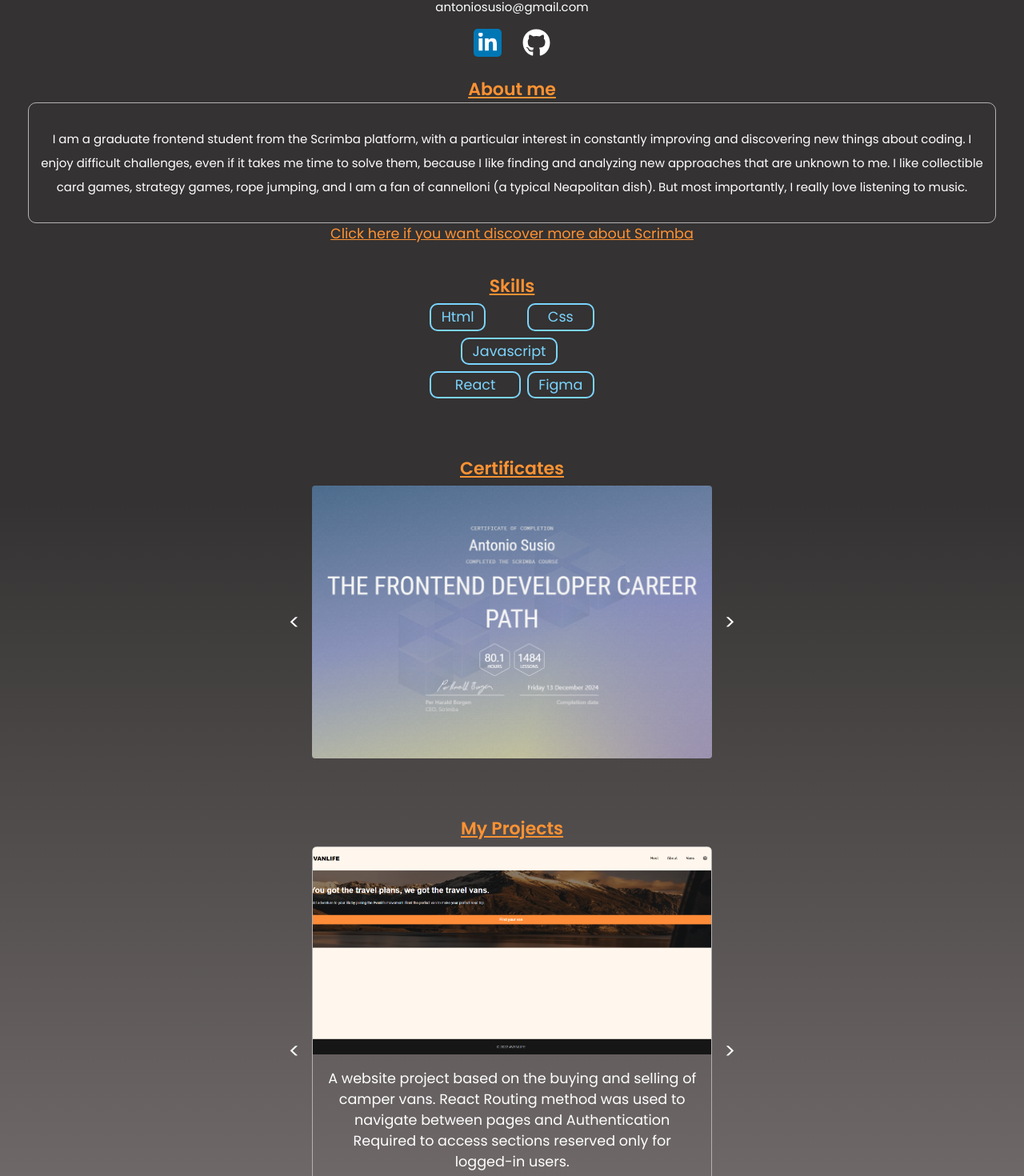
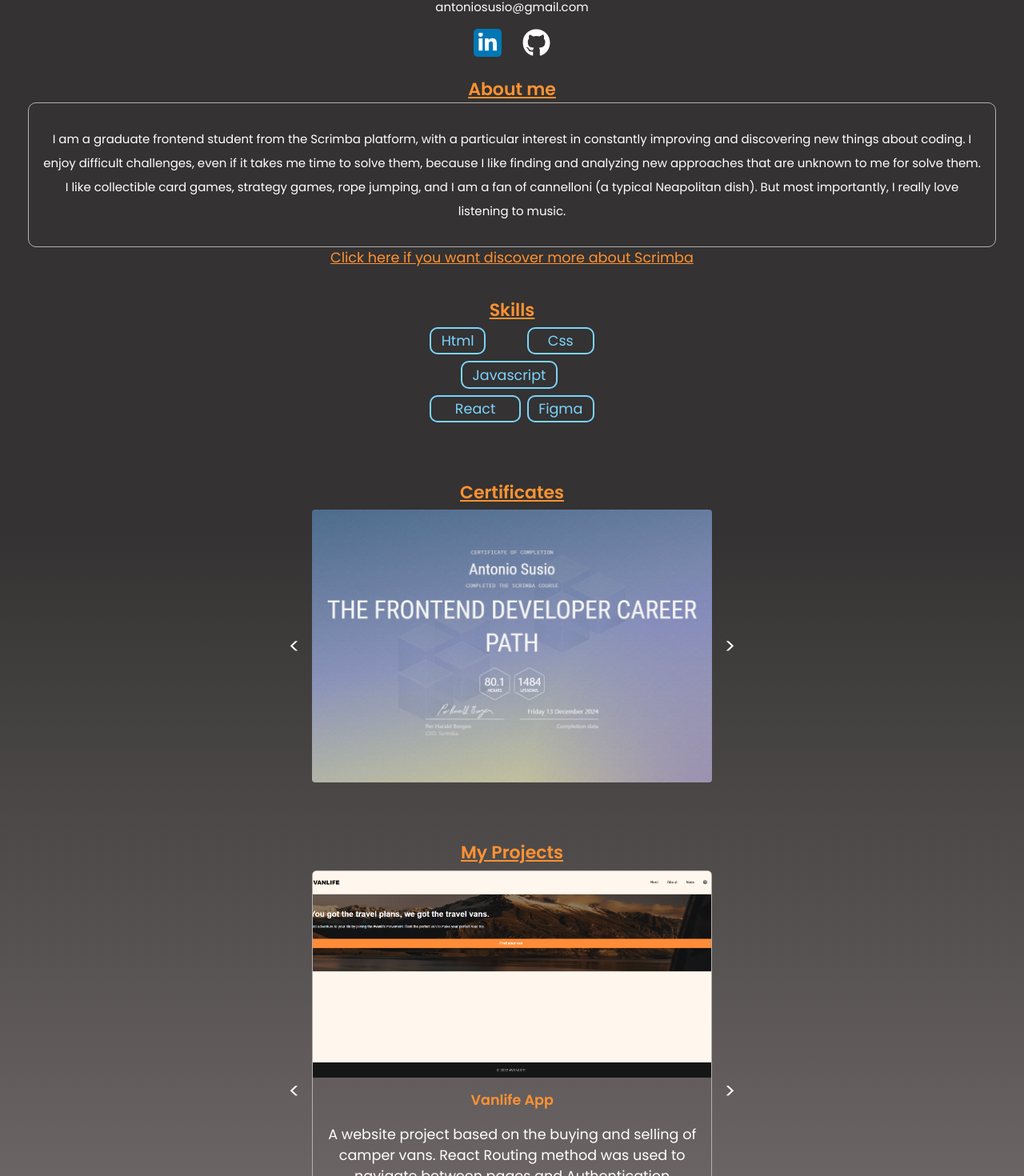
Before and after one commit to AntonioSusio/personal-portfolio, a React (Vite) app: page / in a window 1280 px wide. Shown: the part 495-1965 px from the top of the page at 80% size. Built offline with nearby package versions, Linux system fonts and the light colour scheme.

Commit message:
Finished translation and added projects names

```diff
--- a/components/Sections/About.jsx
+++ b/components/Sections/About.jsx
@@ -1,8 +1,12 @@
 import React from "react"
 import data from "../../data";
 import { FaLinkedinIn, FaGithub } from "react-icons/fa";
+import { useTranslation } from 'react-i18next';
 
 export default function About() {
+
+    const { t } = useTranslation();
+
     return (
         <section className="about-section">
                 <div className="card-container">
@@ -12,7 +16,7 @@ export default function About() {
 
                     <div className="contacts-container">
                         <h1 className="name">{data.fullName}</h1>
-                        <p className="contacts">Contacts</p>
+                        <p className="contacts">{t("CONTACTS")}</p>
                         <p className="email">{data.email}</p>
 
                         <div className="social-media-container">
@@ -35,12 +39,12 @@ export default function About() {
                 </div>
 
                 <section className="description-and-skill-section">
-                    <p className="description-section-header">About me</p>
+                    <p className="description-section-header">{t("ABOUT_ME")}</p>
                     <div className="description-container">
-                        <p className="description-text">{data.description}</p>
+                        <p className="description-text">{t("MY_DESC")}</p>
                     </div>
                     <a className="scrimba-link" href="https://scrimba.com" target="_blank">
-                        <p className="scrimba-link-text">Click here if you want discover more about Scrimba</p>
+                        <p className="scrimba-link-text">{t("SCRIMBA_LINK")}</p>
                     </a>
 
                     <section className="skills-section">
--- a/components/Sections/Certificates.jsx
+++ b/components/Sections/Certificates.jsx
@@ -1,12 +1,15 @@
 import React from "react";
 import certificatesData from "../../certificatesData";
 import Carousel from "../Carousel";
+import { useTranslation } from 'react-i18next';
 
 export default function Certificates() {
     const [certificates, setCertificates] = React.useState([]);
     const [slideIndex, setSlideIndex] = React.useState(0);
     const [isZoomed, setIsZoomed] = React.useState(false); // Overlay state
     const [imgSrc, setImgSrc] = React.useState(''); // Image zoom state
+
+    const { t } = useTranslation();
 
     React.useEffect(() => {
         function getCertificates() {
@@ -37,7 +40,7 @@ export default function Certificates() {
 
     return (
         <section className="certificates-section">
-            <h2 className="certificates-section-header">Certificates</h2>
+            <h2 className="certificates-section-header">{t("CERTIFICATES")}</h2>
             <Carousel
                 data={certificateEl}
                 slideIndex={slideIndex}
--- a/components/Sections/Projects.jsx
+++ b/components/Sections/Projects.jsx
@@ -1,12 +1,15 @@
 import React from "react";
 import projectsData from "../../projectsData"
 import Carousel from "../Carousel";
+import { useTranslation } from 'react-i18next';
 
 export default function Projects() {
     const [projects, setProjects] = React.useState([]);
     const [slideIndex, setSlideIndex] = React.useState(0);
     const [isZoomed, setIsZoomed] = React.useState(false); // Overlay state
     const [imgSrc, setImgSrc] = React.useState(''); // Image zoom state
+
+    const { t } = useTranslation();
 
     React.useEffect(() => {
             function getProjects() {
@@ -39,18 +42,21 @@ export default function Projects() {
                         onClick={() => openOverlay(`${project.imagePath}`)}
                     />
                 </div>
+
+                <h2 className="project-name">{project.projectName}</h2>
+
                 <div className="project-description">
-                    <p className="project-description-text">{project.description}</p>
+                    <p className="project-description-text">{t(project.description_tag)}</p>
                 </div>
 
                 <div className="technologies-container">
-                    <p className="project-technologies">Technologies: {project.technologies.map(tech =>
+                    <p className="project-technologies">{t("TECHNOLOGIES")}: {project.technologies.map(tech =>
                         <span key={tech} className="technology">{tech}</span>)}
                     </p>
                 </div>
 
                 <a className="project-link" href={project.url} target="_blank">
-                    <p className="project-link-text">Click here to visit project page</p>
+                    <p className="project-link-text">{t("PROJECT_LINK")}</p>
                 </a>
             </div>
 
@@ -58,7 +64,7 @@ export default function Projects() {
 
     return (
         <section className="projects-section">
-            <h2 className="projects-section-header">My Projects</h2>
+            <h2 className="projects-section-header">{t("PROJECTS")}</h2>
             <Carousel
                 data={projectsEl}
                 slideIndex={slideIndex}
--- a/data.js
+++ b/data.js
@@ -1,11 +1,5 @@
 export default {
     fullName: "Antonio Susio",
-    description: "I am a graduate frontend student from the Scrimba platform, " +
-                "with a particular interest in constantly improving and discovering new things about coding. " +
-                "I enjoy difficult challenges, even if it takes me time to solve them, because I like finding and " +
-                "analyzing new approaches that are unknown to me. I like collectible card games, strategy games, rope " +
-                "jumping, and I am a fan of cannelloni (a typical Neapolitan dish). But most importantly, I really love " +
-                "listening to music.",
     image: "AboutMeImg.webp",
     email: "antoniosusio@gmail.com",
     skills: ["Html", "Css", "Javascript", "React", "Figma"]
--- a/projectsData.js
+++ b/projectsData.js
@@ -1,10 +1,8 @@
 export default [
     {
         id: "1",
-        projectName: "Vanlife app",
-        description: "A website project based on the buying and selling of camper vans. "+
-        "React Routing method was used to navigate between pages and Authentication Required to access sections "+
-        "reserved only for logged-in users.",
+        projectName: "Vanlife App",
+        description_tag:"DESC_VANLIFE" ,
         imagePath: "./src/assets/images/VanLifeApp.png",
         alternativeText: "image representing Vanlife project home screen",
         url: "https://van-life-antonio.netlify.app",
@@ -14,8 +12,7 @@ export default [
     {
         id: "2",
         projectName: "Quizzical App",
-        description: "A simple quiz app project "+
-        "where you have to answer five general knowledge questions.",
+        description_tag: "DESC_QUIZZICAL",
         imagePath: "./src/assets/images/QuizzicalApp.png",
         alternativeText: "image representing Quizzical project home screen",
         url: "https://quizzical-app-antonio.netlify.app",
@@ -25,8 +22,7 @@ export default [
     {
         id: "3",
         projectName: "Movie Watchlist App",
-        description: "A Watchlist application project where you can create " +
-        "your own list of movies or TV shows to watch.",
+        description_tag: "DESC_MOVIEWATCHLIST",
         imagePath: "./src/assets/images/MovieWatchlistApp.png",
         alternativeText: "image representing Movie watchlist project home screen",
         url: "https://movie-watchlist-antonio.netlify.app",
@@ -35,10 +31,8 @@ export default [
 
     {
         id: "4",
-        projectName: "Assembly Endgame",
-        description: "This project is very similar to the game of Hangman. "+
-        "You have 8 lives. Each life is represented by a different programming technology. "+
-        "Try not to lose your favorite!",
+        projectName: "Assembly Endgame App",
+        description_tag: "DESC_ASSEMBLYENDGAME",
         imagePath: "./src/assets/images/AssemblyEndgameApp.png",
         alternativeText: "image representing  Assembly Endgame project home screen",
         url: "https://assembly-endgame-antonio.netlify.app",
@@ -47,9 +41,8 @@ export default [
 
     {
         id: "5",
-        projectName: "Tenzies Game",
-        description: "A project that represents "+
-        "a game where you have to win by finding the same number on all the dices. Will you be lucky quickly?",
+        projectName: "Tenzies Game App",
+        description_tag: "DESC_TENZIESGAME",
         imagePath: "./src/assets/images/TenziesGameApp.png",
         alternativeText: "image representing Tenzies game project home screen",
         url: "https://tenzies-game-antonio.netlify.app",
@@ -58,9 +51,8 @@ export default [
 
     {
         id: "6",
-        projectName: "Meme Generator",
-        description: "A simple project that generates random memes and allows " +
-        "you to write what you'd like to be shown on the image. Let your creativity flow! 😆",
+        projectName: "Meme Generator App",
+        description_tag: "DESC_MEMEGENERATOR",
         imagePath: "./src/assets/images/MemeGeneratorApp.png",
         alternativeText: "image representing Meme generator project home screen",
         url: "https://meme-generator-antonio.netlify.app",
@@ -69,9 +61,8 @@ export default [
 
     {
         id: "7",
-        projectName: "TravelJournal",
-        description: "A simple static project built with React depicting " +
-        "my travel journal with all the destinations I would like to visit.",
+        projectName: "TravelJournal App",
+        description_tag: "DESC_TRAVELJOURNAL",
         imagePath: "./src/assets/images/TravelJournalApp.png",
         alternativeText: "image representing Travel journal project home screen",
         url: "https://meme-generator-antonio.netlify.app",
--- a/src/index.css
+++ b/src/index.css
@@ -93,7 +93,8 @@ footer {
 .skills-section-header,
 .certificates-section-header,
 .projects-section-header,
-.project-technologies {
+.project-technologies,
+.project-name {
   color: var(--secondary-color);
 }
 
@@ -434,7 +435,7 @@ header {
 
 .projects-section .carousel {
   width: 250px;
-  height: 230px;
+  height: 250px;
 }
 
 .project-card {
@@ -446,6 +447,11 @@ header {
 .project-img {
   border-top-left-radius: 4px;
   border-top-right-radius: 4px;
+}
+
+.project-name {
+  font-size: 1rem;
+  margin: 0.8em 0 0 0;
 }
 
 .project-description {
--- a/src/locals/en/translation.json
+++ b/src/locals/en/translation.json
@@ -1,7 +1,18 @@
 {
-    "My portfolio": "My portfolio",
-    "Contacts": "Contacts",
-    "About me": "About me",
-    "I am a graduate frontend student from the Scrimba platform": "I am a graduate frontend student from the Scrimba platform",
-    "with a particular interest": "with a particular interest"
+    "SITE_HEADER": "My portfolio",
+    "CONTACTS": "Contacts",
+    "ABOUT_ME": "About me",
+    "MY_DESC":"I am a graduate frontend student from the Scrimba platform, with a particular interest in constantly improving and discovering new things about coding. I enjoy difficult challenges, even if it takes me time to solve them, because I like finding and analyzing new approaches that are unknown to me for solve them. I like collectible card games, strategy games, rope jumping, and I am a fan of cannelloni (a typical Neapolitan dish). But most importantly, I really love listening to music.",
+    "SCRIMBA_LINK": "Click here if you want discover more about Scrimba",
+    "CERTIFICATES": "Certificates",
+    "PROJECTS": "My Projects",
+    "TECHNOLOGIES": "Technologies",
+    "PROJECT_LINK": "Click here to visit project page",
+    "DESC_VANLIFE": "A website project based on the buying and selling of camper vans. React Routing method was used to navigate between pages and Authentication Required to access sections reserved only for logged-in users.",
+    "DESC_QUIZZICAL": "A simple quiz app project where you have to answer five general knowledge questions.",
+    "DESC_MOVIEWATCHLIST": "A Watchlist application project where you can create your own list of movies or TV shows to watch.",
+    "DESC_ASSEMBLYENDGAME": "This project is very similar to the game of Hangman. You have 8 lives. Each life is represented by a different programming technology. Try not to lose your favorite!",
+    "DESC_TENZIESGAME": "A project that represents a game where you have to win by finding the same number on all the dices. Will you be lucky quickly?",
+    "DESC_MEMEGENERATOR": "A simple project that generates random memes and allows you to write what you'd like to be shown on the image. Let your creativity flow! 😆",
+    "DESC_TRAVELJOURNAL": "A simple static project built with React depicting my travel journal with all the destinations I would like to visit."
   }
--- a/src/locals/it/translation.json
+++ b/src/locals/it/translation.json
@@ -1,7 +1,18 @@
 {
-    "My portfolio": "Il mio portfolio",
-    "contacts": "contatti",
-    "about me": "chi sono",
-    "I am a graduate frontend student from the Scrimba platform": "sono uno studente certificato in sviluppo frontend presso la piattaforma Scrimba",
-    "with a particular interest": "con un particolare interesse"
+    "SITE_HEADER": "Il mio portfolio",
+    "CONTACTS": "Contatti",
+    "ABOUT_ME": "Chi sono",
+    "MY_DESC" : "Sono uno studente laureato in frontend alla piattaforma Scrimba, con un particolare interesse nel migliorarmi costantemente e nel scoprire cose nuove riguardo alla programmazione. Mi piacciono le sfide difficili, anche se mi ci vuole tempo per risolverle, perché amo trovare e analizzare nuovi approcci che a me sono sconosciuti per risolverle. Mi piacciono i giochi di carte collezionabili, i giochi di strategia, salto con la corda, e sono un fan dei cannelloni (un piatto tipico napoletano). Ma soprattutto, adoro ascoltare musica.",
+    "SCRIMBA_LINK": "Clicca qui se vuoi saperne di più riguardo Scrimba",
+    "CERTIFICATES": "Certificati",
+    "TECHNOLOGIES": "Tecnologie",
+    "PROJECTS": "I miei Progetti",
+    "PROJECT_LINK": "Clicca qui per andare alla pagina del progetto",
+    "DESC_VANLIFE":"Un progetto di sito web basato sull'acquisto e sulla vendita di camper. È stato utilizzato il metodo React Routing per navigare tra le pagine e Authentication Required per accedere alle sezioni riservate solo agli utenti loggati.",
+    "DESC_QUIZZICAL": "Un semplice progetto di una Quiz App in cui bisogna rispondere a cinque domande di cultura generale.",
+    "DESC_MOVIEWATCHLIST": "Un progetto di App per una Watchlist, dove puoi creare la tua lista di film o serie TV da guardare.",
+    "DESC_ASSEMBLYENDGAME": "Questo progetto è molto simile al gioco dell'impiccato. Hai 8 vite. Ogni vita è rappresentata da una diversa tecnologia di programmazione. Cerca di non perdere la tua preferita!",
+    "DESC_TENZIESGAME": "Un progetto che rappresenta un gioco in cui devi vincere trovando lo stesso numero su tutti i dadi. Sarai fortunato velocemente?",
+    "DESC_MEMEGENERATOR": "Un semplice progetto che genera meme casuali e ti permette di scrivere ciò che desideri venga mostrato sull'immagine. Dai sfogo alla tua creatività! 😆",
+    "DESC_TRAVELJOURNAL": "Un semplice progetto statico costruito con React che rappresenta il mio diario di viaggio con tutte le destinazioni che vorrei visitare."
   }
```
Also changed, not shown: components/Header.jsx (+5 -6 lines).
